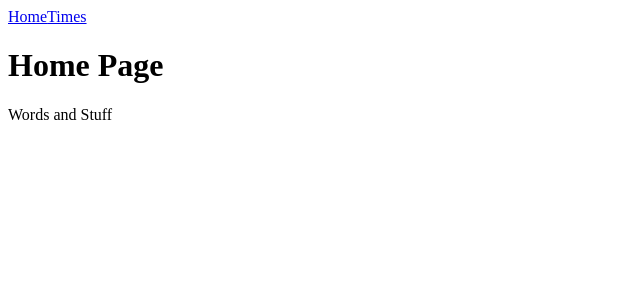
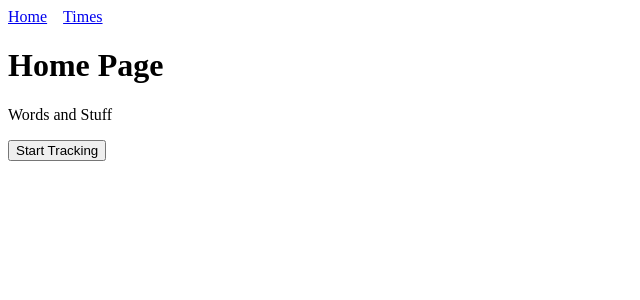
Before and after one commit to LanceC93/TimeTracker, a Next.js app in the folder timetracker/: page / in a window 1280 px wide. Shown: the top 300 px of the page, without its empty margins (0-640 px from the left). Built offline with nearby package versions, Linux system fonts and the light colour scheme.

Commit message:
start button can now turn into a selection

```diff
--- /dev/null
+++ b/timetracker/app/_components/DropDown.js
@@ -0,0 +1,11 @@
+import styles from "../_styles/dropdown.module.css";
+
+export default function DropDown() {
+    return (
+        <div id="menu" className={styles.drop}>
+            <select>
+                <option>+ Add Game</option>
+            </select>
+        </div>
+    );
+}
--- a/timetracker/app/_components/Navbar.js
+++ b/timetracker/app/_components/Navbar.js
@@ -1,8 +1,9 @@
 import Link from "next/link";
+import styles from "../_styles/navbar.module.css";
 
 export default function Navbar() {
     return(
-    <div>
+    <div className={styles.bar}>
         <Link href = "/">Home</Link>
         <Link href = "/times">Times</Link>
     </div>
--- /dev/null
+++ b/timetracker/app/_components/StartButton.js
@@ -0,0 +1,23 @@
+'use client';
+import DropDown from "./DropDown.js";
+import styles from "../_styles/startbutton.module.css";
+import React,{useState} from "react";
+
+export default function StartButton() {
+    const[show,setShow]=useState(false);
+
+    function start(){
+        setShow(true);
+    }
+
+    return (
+        <div className="dropdowns">
+            {
+                !show?<button onClick={start}>Start Tracking</button>: null
+            }
+            {
+                show?<DropDown></DropDown>: null
+            }
+        </div>
+    );
+}
--- /dev/null
+++ b/timetracker/app/_styles/dropdown.module.css
@@ -0,0 +1,3 @@
+.drop {
+    margin-top: 1em;
+}
--- /dev/null
+++ b/timetracker/app/_styles/navbar.module.css
@@ -0,0 +1,3 @@
+.bar a{
+    padding-right: 1em;
+}
--- /dev/null
+++ b/timetracker/app/_styles/startbutton.module.css
@@ -0,0 +1,4 @@
+.dropdowns {
+    flex-direction: column;
+    justify-content: space-around;
+}
--- a/timetracker/app/globals.css
+++ /dev/null
@@ -1,4 +0,0 @@
-.navbar{
-    padding: 1em;
-    background-color: yellow;
-}
--- a/timetracker/app/layout.tsx
+++ b/timetracker/app/layout.tsx
@@ -7,7 +7,9 @@ export default function RootLayout({
 }) {
     return (
         <html>
-            <head></head>
+            <head>
+                <title>Time Tracker</title>
+                </head>
             <body>
                 <Navbar></Navbar>
                 {children}
--- a/timetracker/app/page.tsx
+++ b/timetracker/app/page.tsx
@@ -1,8 +1,11 @@
+import StartButton from "./_components/StartButton.js"
+
 export default function HomePage() {
     return (
         <div>
             <h1>Home Page</h1>
             <p>Words and Stuff</p>
+            <StartButton></StartButton>
         </div>
     );
 }
--- a/timetracker/package.json
+++ b/timetracker/package.json
@@ -9,11 +9,13 @@
     "lint": "next lint"
   },
   "dependencies": {
+    "jquery": "^3.7.1",
     "next": "14.2.3",
     "react": "^18.3.1",
     "react-dom": "^18"
   },
   "devDependencies": {
+    "@types/jquery": "^3.5.30",
     "@types/node": "20.12.12",
     "@types/react": "18.3.2",
     "typescript": "5.4.5"
```
Also changed, not shown: 1 other file (tests, documents, lock files or other folders).
